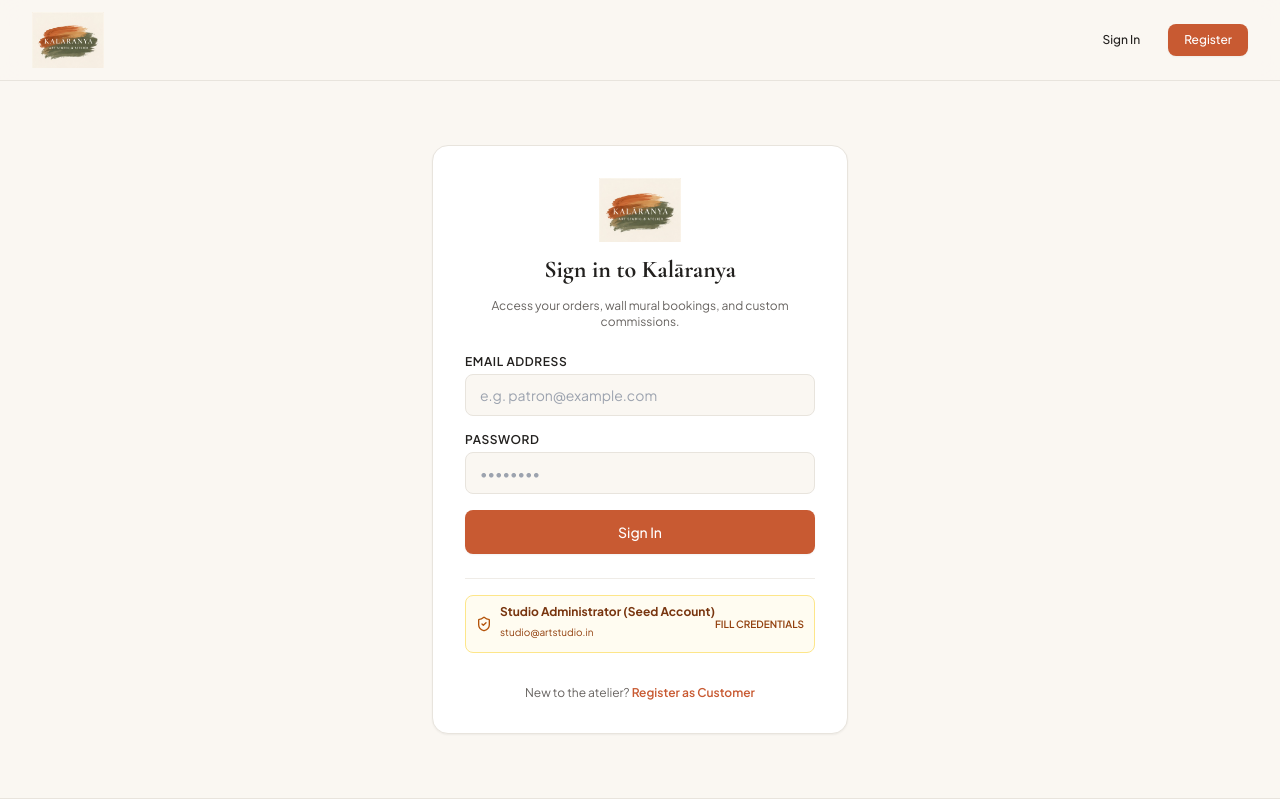
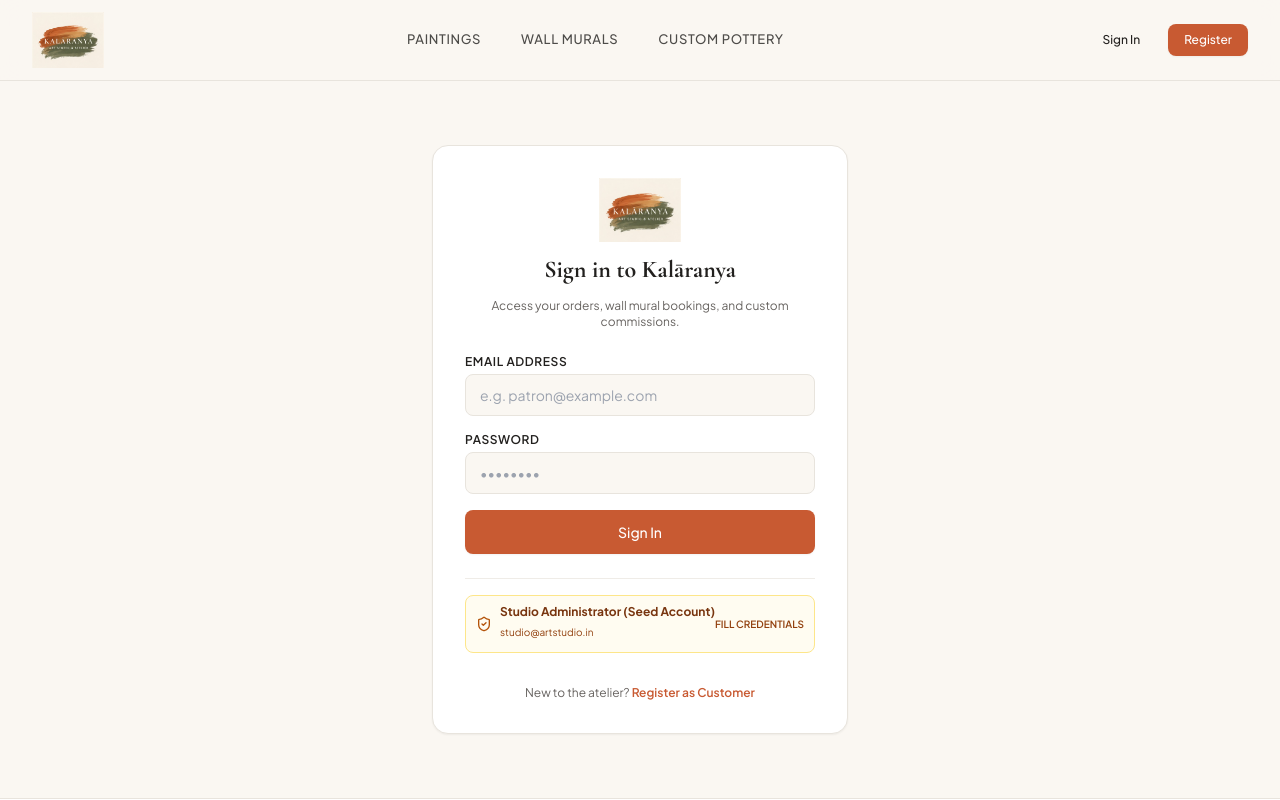
Before and after one commit to akshayareddymamilla/Kalaranya-art-studio, a React (Vite) app in the folder client/: page /login in a window 1280 px wide. Shown: the top 800 px of the page. Built offline with nearby package versions, Linux system fonts and the light colour scheme; no server answers.

Commit message:
style: balance navbar with refined gallery links and reduce hero top padding

```diff
--- a/client/src/components/Navbar.tsx
+++ b/client/src/components/Navbar.tsx
@@ -24,6 +24,28 @@
               className="h-14 w-auto object-contain transition-transform duration-300 group-hover:scale-105"
             />
           </Link>
+
+          {/* Refined Atelier Navigation */}
+          <nav className="hidden md:flex items-center gap-10 text-[13px] tracking-wider uppercase font-medium text-studio-charcoal/80">
+            <Link
+              to="/paintings"
+              className="hover:text-studio-terracotta transition-colors duration-200"
+            >
+              Paintings
+            </Link>
+            <Link
+              to="/book-wall"
+              className="hover:text-studio-terracotta transition-colors duration-200"
+            >
+              Wall Murals
+            </Link>
+            <Link
+              to="/custom-pottery"
+              className="hover:text-studio-terracotta transition-colors duration-200"
+            >
+              Custom Pottery
+            </Link>
+          </nav>
 
           {/* User / Auth State */}
           <div className="flex items-center gap-4">
--- a/client/src/pages/LandingPage.tsx
+++ b/client/src/pages/LandingPage.tsx
@@ -28,9 +28,9 @@
   }, []);
 
   return (
-    <div className="space-y-20 pb-20">
+    <div className="space-y-16 pb-20">
       {/* Hero Section */}
-      <section className="relative overflow-hidden pt-12 md:pt-20">
+      <section className="relative overflow-hidden pt-6 md:pt-10">
         <div className="max-w-7xl mx-auto px-4 sm:px-6 lg:px-8">
           <div className="grid grid-cols-1 lg:grid-cols-12 gap-12 items-center">
             <div className="lg:col-span-7 space-y-7">
```
